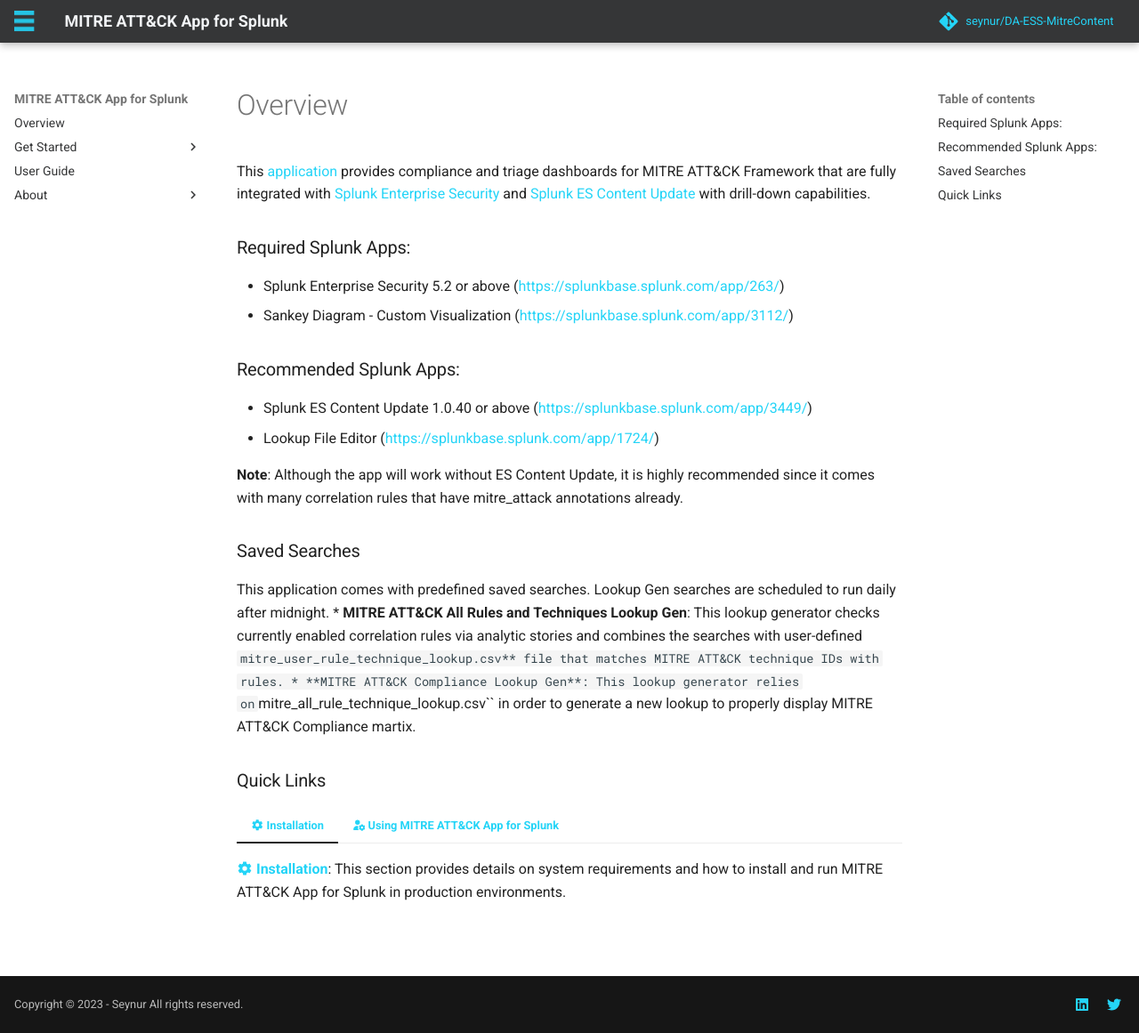
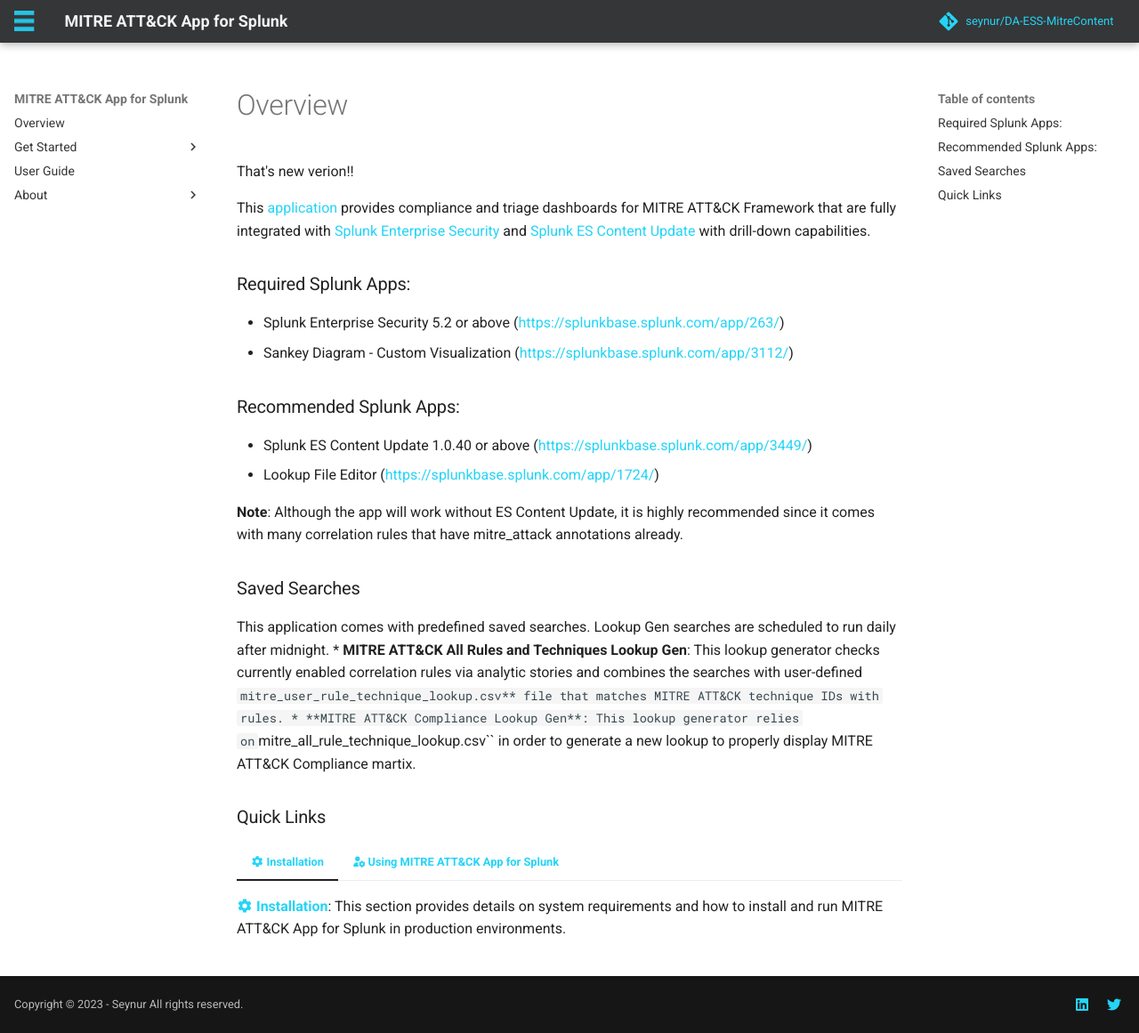
Before and after one commit to Oykucann/mitre-test, an MkDocs documentation site: the page built from docs/index.md, in a window 1280 px wide and 1161 px high. Shown: the whole window at 89% size. Built offline with MkDocs 1.6.1 and Material for MkDocs 9.7.7, drawn with Linux system fonts in a browser that asks for light colours; comment, search, counter and statistics services are not loaded; the version menu is left out.

Commit message:
update index.md

```diff
--- a/docs/index.md
+++ b/docs/index.md
@@ -1,6 +1,8 @@
 ---
 title: Overview
 ---
+
+That's new verion!!
 
 --8<-- "overview_mitre.md"
 
```
